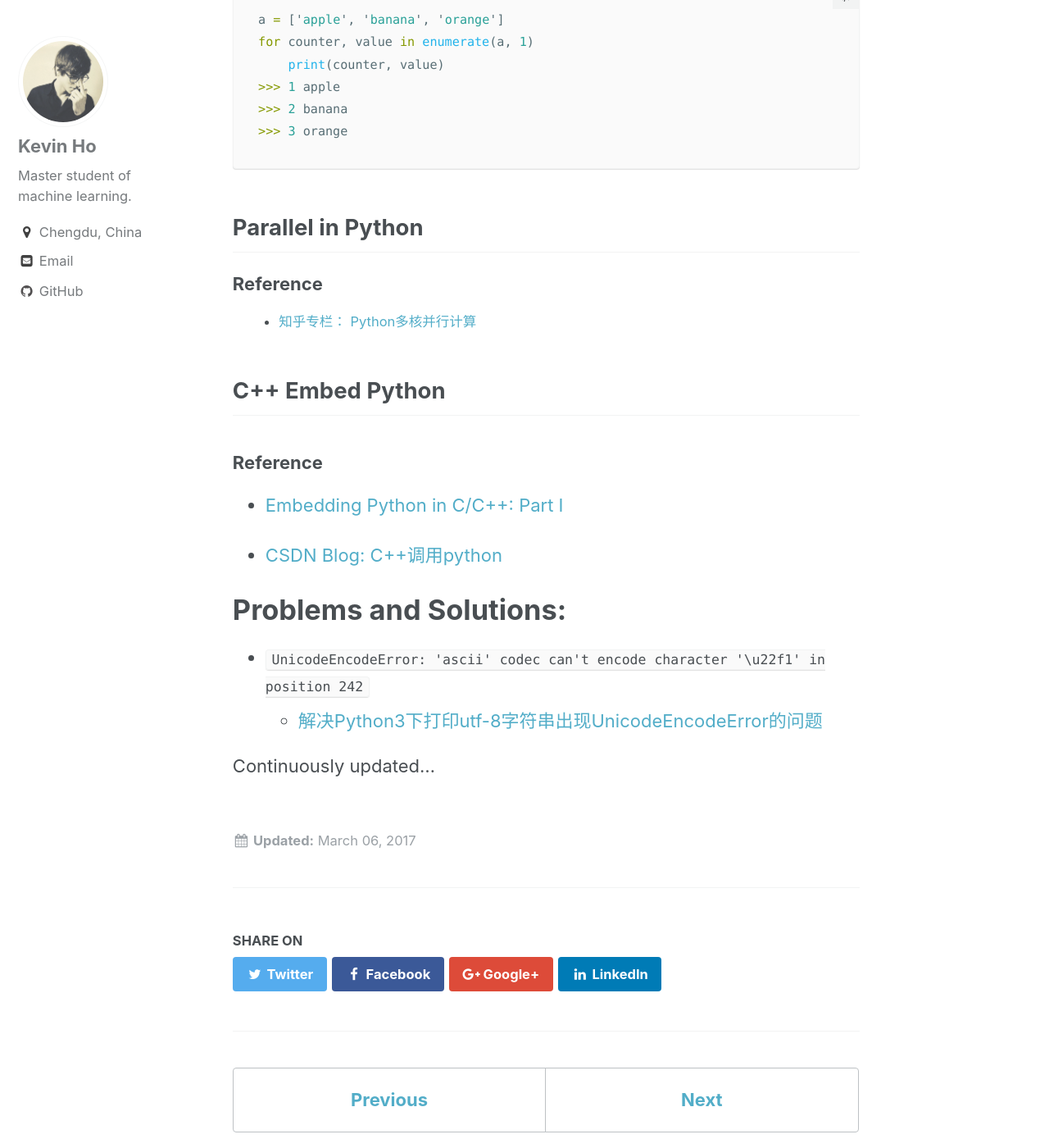
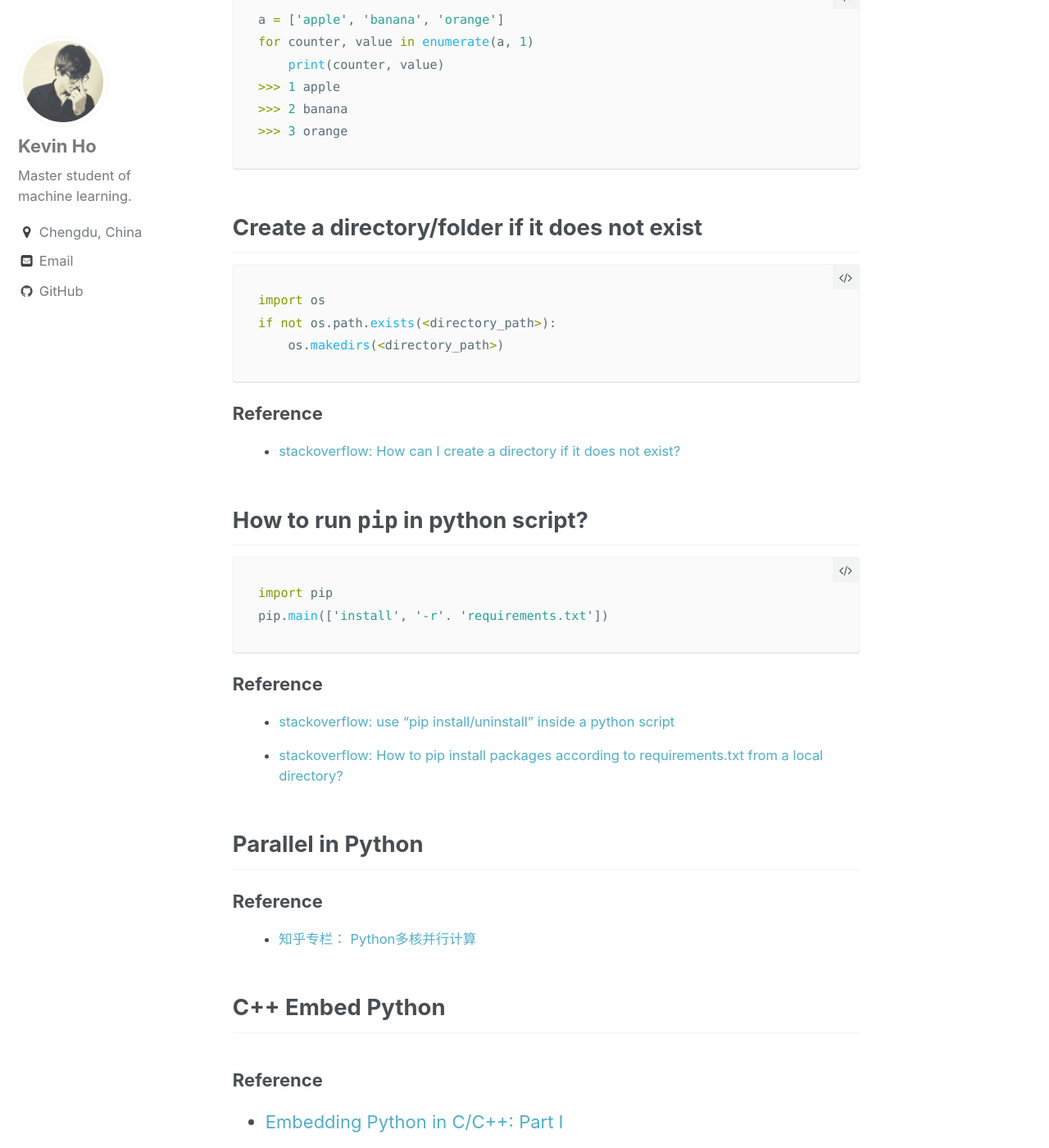
Before and after one commit to rivergold/rivergold.github.io, a Jekyll site: the page built from _posts/2017-3-6-Useful-Python-Modules, -Packages and-Tricks(Continuously updated).md, in a window 1280 px wide and 1400 px high, scrolled down 7838 px. Shown: the whole window at 82% size. Built offline with Jekyll 4.4.1, drawn with Linux system fonts in a browser that asks for light colours; emoji names are drawn with the system emoji font; some of the changed text lies outside the part shown.

````diff
--- a/_posts/2017-3-6-Useful-Python-Modules, -Packages and-Tricks(Continuously updated).md
+++ b/_posts/2017-3-6-Useful-Python-Modules, -Packages and-Tricks(Continuously updated).md
@@ -200,6 +200,27 @@ for counter, value in enumerate(a, 1)
 >>> 2 banana
 >>> 3 orange
 ```
+
+## Create a directory/folder if it does not exist
+```python
+import os
+if not os.path.exists(<directory_path>):
+    os.makedirs(<directory_path>)
+```
+
+Reference
+: - [stackoverflow: How can I create a directory if it does not exist?](https://stackoverflow.com/questions/273192/how-can-i-create-a-directory-if-it-does-not-exist)
+
+## How to run `pip` in python script?
+```python
+import pip
+pip.main(['install', '-r'. 'requirements.txt'])
+```
+
+Reference
+: - [stackoverflow: use “pip install/uninstall” inside a python script](https://stackoverflow.com/questions/12937533/use-pip-install-uninstall-inside-a-python-script)
+: - [stackoverflow: How to pip install packages according to requirements.txt from a local directory?](https://stackoverflow.com/questions/7225900/how-to-pip-install-packages-according-to-requirements-txt-from-a-local-directory)
+
 ## Parallel in Python
 Reference
 : - [知乎专栏： Python多核并行计算](https://zhuanlan.zhihu.com/p/24311810)
````
Also changed, not shown: _posts/2017-7-8-CS231n Memo.md (renamed from _drafts/CS231n.md, +48 -7 lines).
